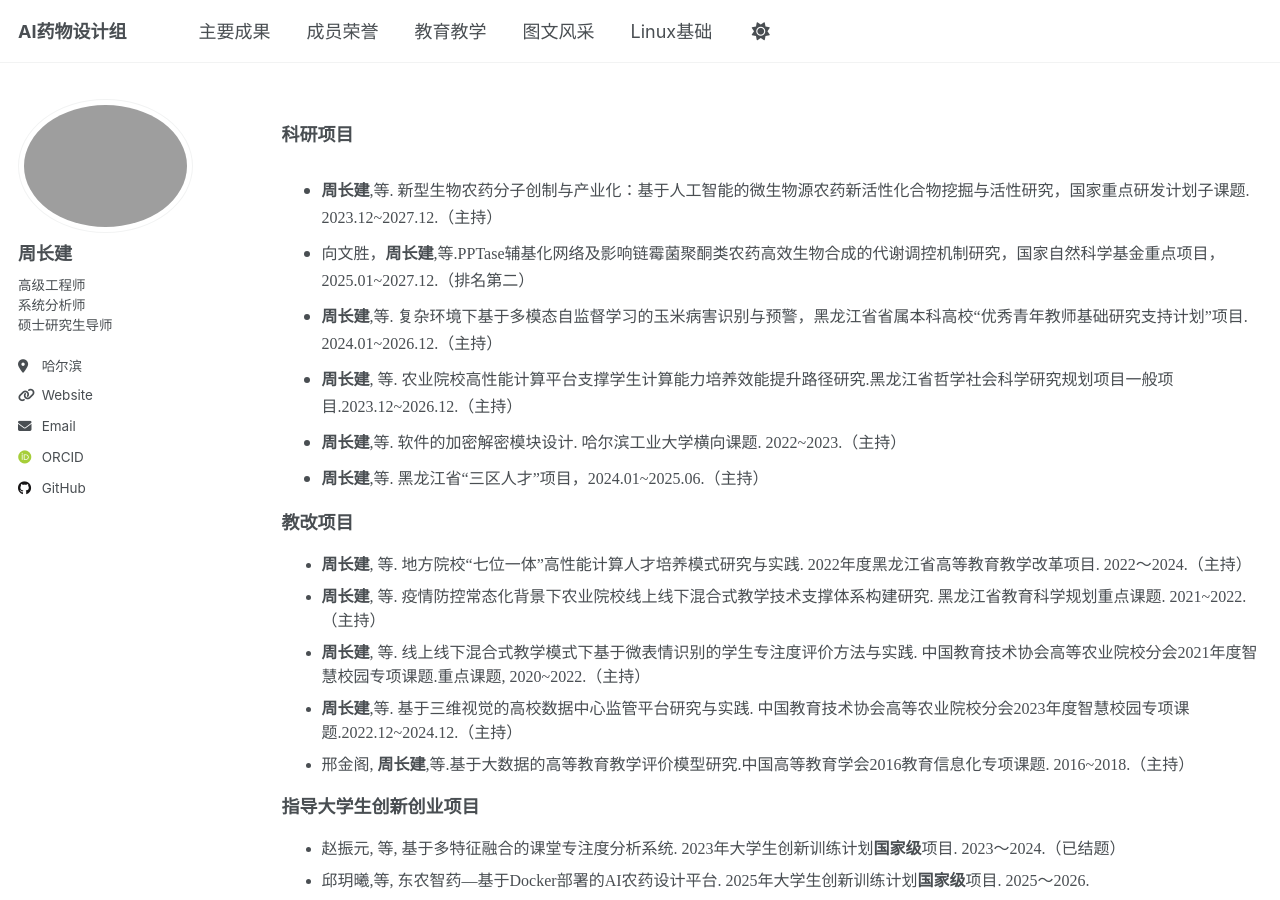
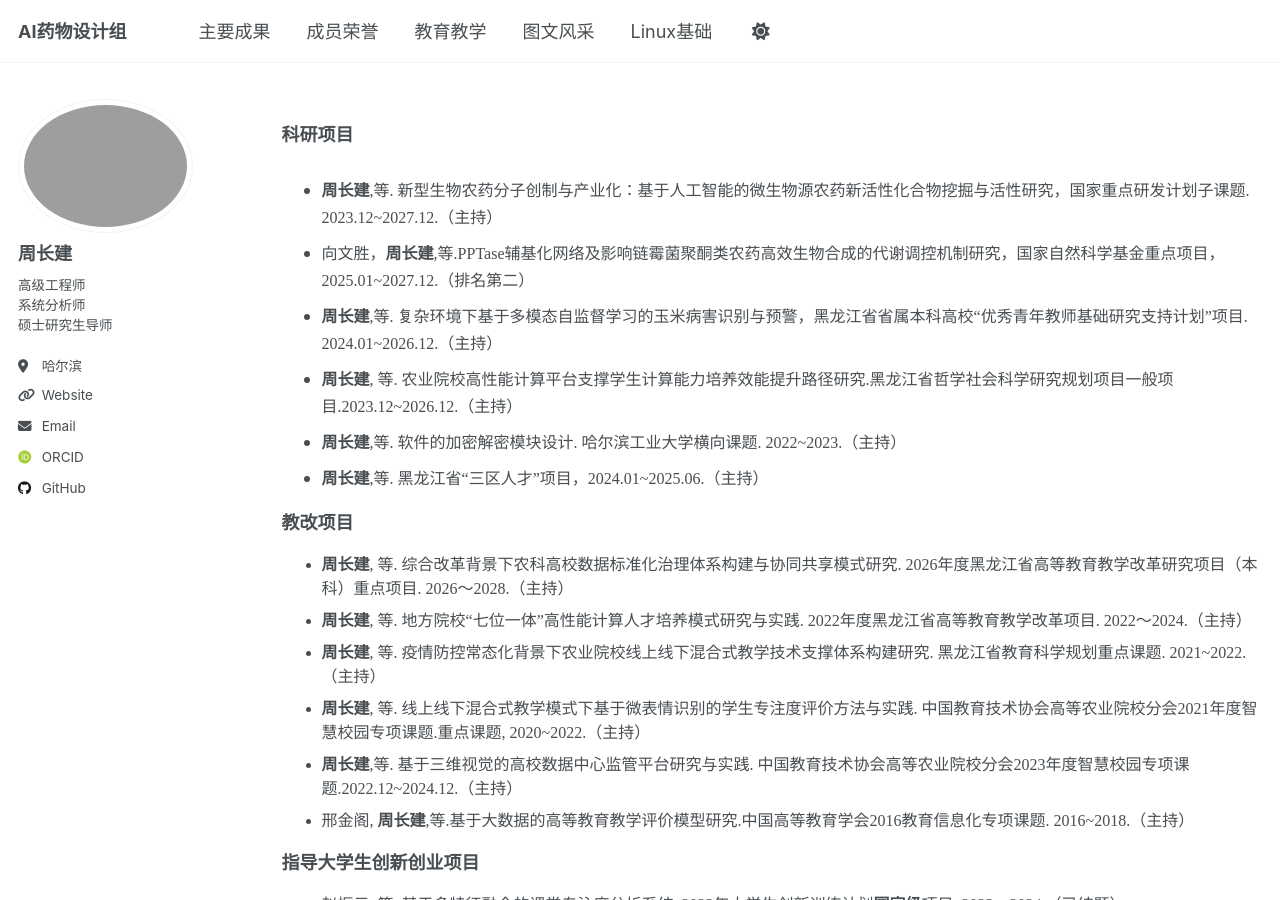
Before and after one commit to HPC-NEAU/zhoucj, a Jekyll site: the page built from _pages/publications.md, in a window 1280 px wide and 900 px high. Built offline with Jekyll 4.4.1, drawn with Linux system fonts in a browser that asks for light colours; some web fonts are replaced.

Commit message:
Add files via upload

```diff
--- a/_pages/publications.md
+++ b/_pages/publications.md
@@ -25,6 +25,7 @@ redirect_from:
 
 		<font face="微软雅黑" size=4><b>教改项目</b></font>
 <ul>
+	<li> <b>周长建</b>, 等. 综合改革背景下农科高校数据标准化治理体系构建与协同共享模式研究. 2026年度黑龙江省高等教育教学改革研究项目（本科）重点项目. 2026～2028.（主持）</li>
 	<li> <b>周长建</b>, 等. 地方院校“七位一体”高性能计算人才培养模式研究与实践. 2022年度黑龙江省高等教育教学改革项目. 2022～2024.（主持）</li>
 	<li> <b>周长建</b>, 等. 疫情防控常态化背景下农业院校线上线下混合式教学技术支撑体系构建研究. 黑龙江省教育科学规划重点课题.  2021~2022.（主持）</li>
 	<li> <b>周长建</b>, 等. 线上线下混合式教学模式下基于微表情识别的学生专注度评价方法与实践. 中国教育技术协会高等农业院校分会2021年度智慧校园专项课题.重点课题, 2020~2022.（主持）</li>
```
